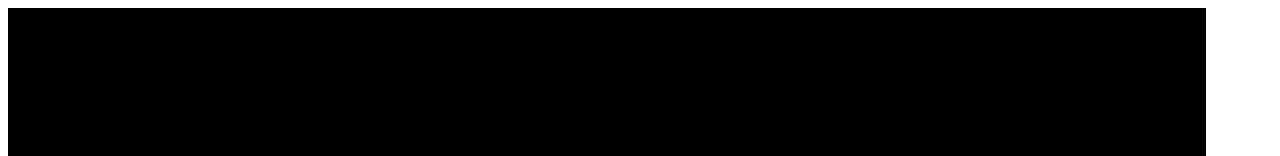
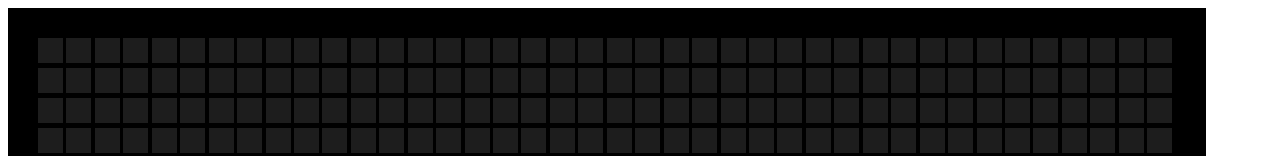
Before and after one commit to acciojob/Color-board-kalpna141, a website: page main.html in a window 1280 px wide. Shown: the top 156 px of the page. Drawn offline with Linux system fonts and the light colour scheme.

Commit message:
created a submission

```diff
--- a/styles.css
+++ b/styles.css
@@ -10,7 +10,7 @@
     column-gap:5px; */
 }
 .square{
-
+background: rgb(29, 29, 29);
 height:25px;
 width:25px;
 
```
